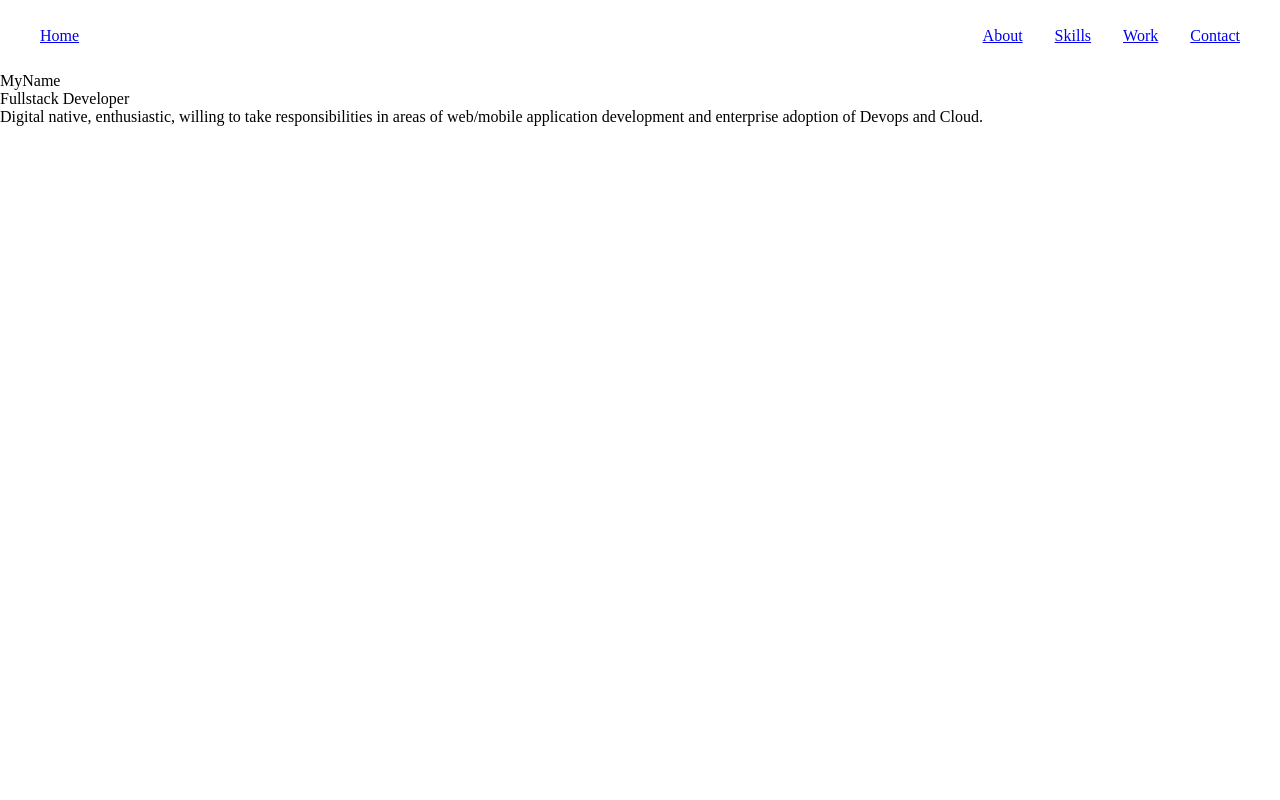
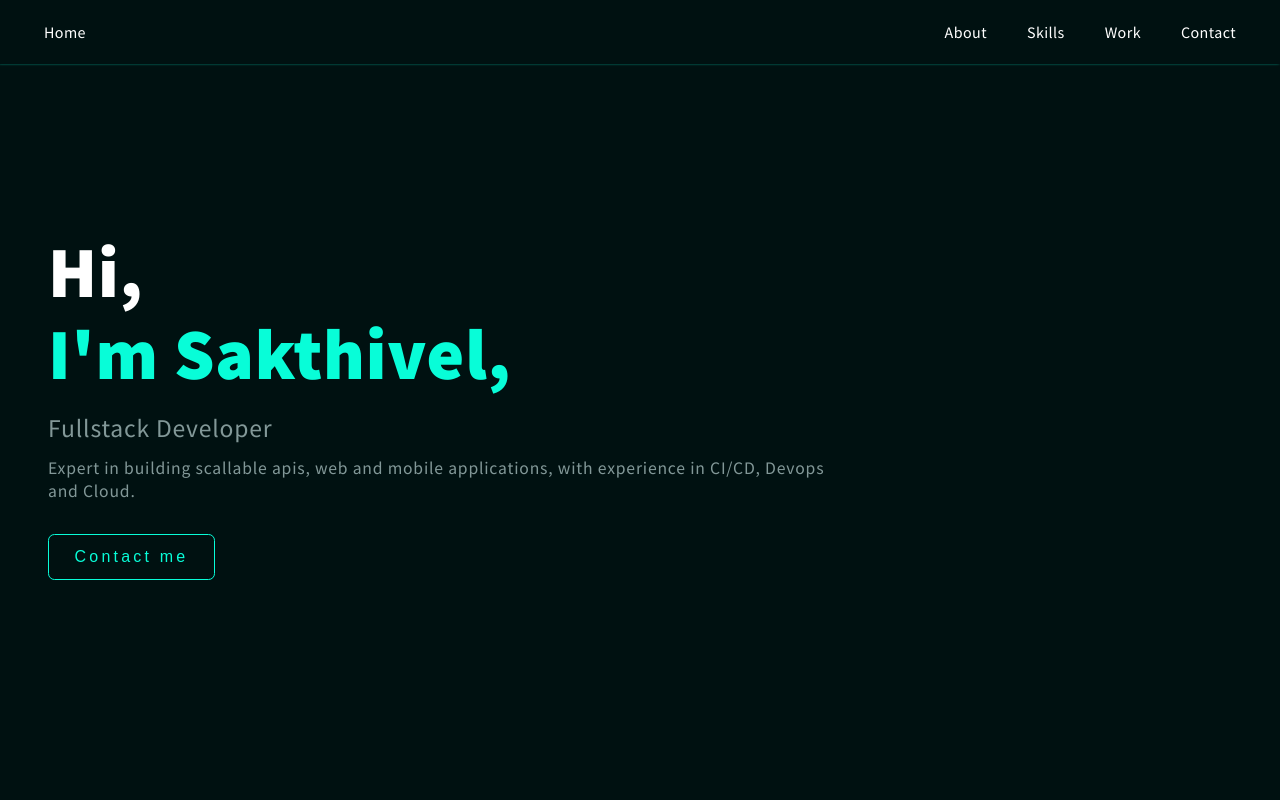
Before and after one commit to m-sakthi/m-sakthi.github.io, a website built with Parcel: page src/index.html in a window 1280 px wide. Shown: the top 800 px of the page. Built offline with nearby package versions, Linux system fonts and the light colour scheme.

Commit message:
Feature: Implemented fullpage scroll and about page

```diff
--- a/src/assets/js/fullPageScroll.js
+++ b/src/assets/js/fullPageScroll.js
@@ -1,3 +1,48 @@
-(function(){
-  console.log("Implament Fullpage scroll")
-})()
+(function () {
+  "use-strict";
+
+  // console.log("window.scrollTowindow.scrollTowindow.scrollTo")
+  // window.scrollTo(0, 0);
+
+  var container = document.getElementById('full-page-container');
+  var sectionContainer = document.getElementById('section-container');
+  var sections = document.querySelectorAll('.page-section');
+  var navLinks = document.getElementById('nav-links-container').querySelectorAll('.nav-link');
+  var scrollingToBottom = '';
+  var scrolledHeight = 0;
+  var debounce = false;
+  var step = 100;
+  // container.style.transform = 'translateY(0)';
+
+  function scrollHandler(event) {
+    event.preventDefault();
+
+    if (!debounce) {
+      debounce = true;
+      scrollingToBottom = event.deltaY > 0;
+
+      var dataOrderId = event.target.getAttribute('data-order-id');
+      if (!dataOrderId) {
+        if (scrollingToBottom && Math.abs(scrolledHeight) < (sections.length - 1) * step) {
+          scrolledHeight -= step;
+        } else if (!scrollingToBottom && scrolledHeight < 0) {
+          scrolledHeight += step;
+        }
+      } else {
+        scrolledHeight = -(dataOrderId * step);
+      }
+
+      sectionContainer.style.transform = `translateY(${scrolledHeight}vh)`;
+
+      setTimeout(() => {
+        debounce = false;
+      }, 1000);
+    }
+  }
+
+  for (var i = 0; i < navLinks.length; i++) {
+    navLinks[i].addEventListener('click', scrollHandler);
+  }
+
+  container.addEventListener('wheel', scrollHandler);
+})();
--- a/src/assets/styles/index.css
+++ b/src/assets/styles/index.css
@@ -1,7 +1,27 @@
+/* Google fonts */
+@import url('https://fonts.googleapis.com/css2?family=Source+Sans+Pro:ital,wght@0,200;0,300;0,400;0,600;0,700;0,900;1,400;1,700&display=swap');
+
 /* CSS variables Declaration */
 :root {
-  --primary: #fe5b03;
-  --top-header-height: 72px;
+  /* colors */
+  --primary: #08fdd8;
+  --primary-200: #14c1a7;
+  --primary-400: #208677;
+  --primary-700: #1b4741;
+  --primary-900: #001111;
+  --primary-901: #001416;
+
+  /*  */
+  --primary-gray: #829898;
+  --gray-600: #878989;
+  --gray-400: #a6b6b6;
+  --gray-200: #c9c9c9;
+
+  --light: #ffffff;
+  --dark: #000909;
+
+  /* sizes */
+  --top-header-height: 64px;
 }
 
 html {
@@ -11,108 +31,16 @@ html {
   -webkit-font-smoothing: antialiased;
 }
 
-html,
-body {
+html, body {
   width: 100%;
   height: 100%;
 }
 
-body {
-  line-height: 1;
-  font-family: sans-serif;
-  overflow-x: hidden;
-  -ms-overflow-style: scrollbar;
-  -webkit-text-size-adjust: none;
-  -webkit-font-smoothing: antialiased;
-}
-
-*,
-*:before,
-*:after {
+*, *:before, *:after {
   box-sizing: inherit;
 }
 
-html,
-body,
-div,
-span,
-applet,
-object,
-iframe,
-h1,
-h2,
-h3,
-h4,
-h5,
-h6,
-p,
-blockquote,
-pre,
-a,
-abbr,
-acronym,
-address,
-big,
-cite,
-code,
-del,
-dfn,
-em,
-img,
-ins,
-kbd,
-q,
-s,
-samp,
-small,
-strike,
-strong,
-sub,
-sup,
-tt,
-var,
-b,
-u,
-i,
-center,
-dl,
-dt,
-dd,
-ol,
-ul,
-li,
-fieldset,
-form,
-label,
-legend,
-table,
-caption,
-tbody,
-tfoot,
-thead,
-tr,
-th,
-td,
-article,
-aside,
-canvas,
-details,
-embed,
-figure,
-figcaption,
-footer,
-header,
-hgroup,
-menu,
-nav,
-output,
-ruby,
-section,
-summary,
-time,
-mark,
-audio,
-video {
+html, body, div, span, applet, object, iframe, h1, h2, h3, h4, h5, h6, p, blockquote, pre, a, abbr, acronym, address, big, cite, code, del, dfn, em, img, ins, kbd, q, s, samp, small, strike, strong, sub, sup, tt, var, b, u, i, center, dl, dt, dd, ol, ul, li, fieldset, form, label, legend, table, caption, tbody, tfoot, thead, tr, th, td, article, aside, canvas, details, embed, figure, figcaption, footer, header, hgroup, menu, nav, output, ruby, section, summary, time, mark, audio, video {
   margin: 0;
   padding: 0;
   border: 0;
@@ -122,34 +50,19 @@ video {
 }
 
 /* HTML5 display-role reset for older browsers */
-article,
-aside,
-details,
-figcaption,
-figure,
-footer,
-header,
-hgroup,
-menu,
-nav,
-section {
+article, aside, details, figcaption, figure, footer, header, hgroup, menu, nav, section {
   display: block;
 }
 
-ol,
-ul {
+ol, ul {
   list-style: none;
 }
 
-blockquote,
-q {
+blockquote, q {
   quotes: none;
 }
 
-blockquote:before,
-blockquote:after,
-q:before,
-q:after {
+blockquote:before, blockquote:after, q:before, q:after {
   content: '';
   content: none;
 }
@@ -182,9 +95,46 @@ table {
   height: 100vh;
 }
 
+.color-primary {
+  color: var(--primary);
+}
+
+button {
+  font-size: 1rem;
+  background-color: transparent;
+  padding: 0.8rem 1.6rem;
+  outline: none;
+  border: 1px Solid;
+  width: fit-content;
+  letter-spacing: 0.2rem;
+  border-radius: 0.4rem;
+  transition: color 0.3s ease-in, background-color 0.3s ease-in;
+}
+
+button.primary {
+  border-color: var(--primary);
+  color: var(--primary);
+}
+
+button.primary:hover {
+  background-color: var(--primary);
+  color: var(--primary-900);
+}
+
 /* App styles */
-.page-container {
-  /* margin-top: var(--top-header-height); */
+
+body {
+  line-height: 1;
+  font-family: 'Source Sans Pro', sans-serif;
+  overflow-x: hidden;
+  -ms-overflow-style: scrollbar;
+  -webkit-text-size-adjust: none;
+  -webkit-font-smoothing: antialiased;
+}
+
+#section-container {
+  transition: 1s cubic-bezier(0.5, 0, 0.5, 1);
+  color: #ffF;
 }
 
 .profile-image {
@@ -195,9 +145,10 @@ table {
 
 .navigation {
   justify-content: space-between;
-  padding-right: 24px;
-  padding-left: 24px;
+  padding-right: 1.5rem;
+  padding-left: 1.5rem;
   z-index: 10;
+  box-shadow: -1px -1px 3px 0px var(--primary);
 }
 
 .nav-top {
@@ -208,10 +159,63 @@ table {
 
 .nav-link {
   display: inline-block;
-  padding: 16px;
+  padding: 20px;
+  color: var(--light);
+  text-decoration: none;
+  font-size: 1rem;
+  letter-spacing: 0.4px;
+  transition: color 0.3s;
+}
+
+.nav-link:hover {
+  color: var(--primary);
 }
 
 .page-section {
   position: relative;
   padding-top: var(--top-header-height);
 }
+
+.page-section:nth-child(odd) {
+	background-color: var(--primary-900);
+}
+
+.page-section:nth-child(even) {
+	background-color: var(--primary-901);
+}
+
+/* Hero Banner */
+.hero-banner {
+  display: flex;
+  flex-direction: column;
+  justify-content: center;
+  height: 100%;
+  padding: 5rem 3rem 8rem;
+}
+
+.hero-banner > h2 {
+  margin-bottom: 0.6rem;
+}
+
+.hero-txt {
+  font-size: 4.5rem;
+  font-weight: 800;
+  letter-spacing: .05rem;
+}
+
+.hero-subtitle {
+  font-size: 1.6rem;
+  margin: 1rem 0;
+  letter-spacing: .05rem;
+  color: var(--primary-gray);
+}
+
+.hero-description {
+  font-size: 1.1rem;
+  letter-spacing: 0.05rem;
+  width: 80%;
+  max-width: 800px;
+  color: var(--primary-gray);
+  line-height: 1.4rem;
+  margin-bottom: 2rem;
+}
--- a/src/index.html
+++ b/src/index.html
@@ -11,30 +11,41 @@
     <meta name="description" content="Portfolio of Sakthivel Murugadas - Fullstack developer" />
     <meta name="keywords"
       content="sakthivel, sakthivel murugadas, murugadas, fullstack, sakthivel fullstack, sakthivel fullstack developer" />
+
     <link rel="icon" href="assets/images/favicon.png" />
     <link rel="stylesheet" href="assets/styles/index.css" />
+
+    <script>
+      window.onbeforeunload = function () {
+        history.scrollRestoration = 'manual';
+        window.scrollTo(0, 0);
+      }
+    </script>
   </head>
 
   <body>
     <div id="full-page-container">
-
       <nav class="navigation nav-top width-full flx-row flx-x-center">
         <a class="nav-link" href="/">Home</a>
-        <div class="flx-row flx-x-center flx-y-center">
-          <a class="nav-link" href="#about">About</a>
-          <a class="nav-link" href="#skills">Skills</a>
-          <a class="nav-link" href="#work">Work</a>
-          <a class="nav-link" href="#contact">Contact</a>
+        <div id="nav-links-container" class="flx-row flx-x-center flx-y-center">
+          <a class="nav-link" data-order-id="0" href="#about">About</a>
+          <a class="nav-link" data-order-id="1" href="#skills">Skills</a>
+          <a class="nav-link" data-order-id="2" href="#work">Work</a>
+          <a class="nav-link" data-order-id="3" href="#contact">Contact</a>
         </div>
       </nav>
-
-      <!-- <div class="page-container"> -->
+      <div id="section-container" class="page-container">
         <section id="about" class="page-section full-page">
-        <h2>MyName</h2>
-        <h3>Fullstack Developer</h3>
-        <div class="overview">
-          Digital native, enthusiastic, willing to take responsibilities in areas of
-          <b>web/mobile application development</b> and enterprise adoption of <b>Devops and Cloud</b>.
+          <div class="hero-banner">
+            <h2 class="hero-txt">Hi,</h2>
+            <h2 class="hero-txt color-primary">I'm Sakthivel,</h2>
+            <h3 class="hero-subtitle">Fullstack Developer</h3>
+            <div class="hero-description">
+              <!-- Digital native, enthusiastic, willing to take responsibilities in areas of
+              web/mobile application development and enterprise adoption of Devops and Cloud. -->
+              Expert in building scallable apis, web and mobile applications, with experience in CI/CD, Devops and Cloud.
+            </div>
+            <button class="primary">Contact me</button>
           </div>
         </section>
 
@@ -97,6 +108,9 @@
           </ul>
         </footer> -->
       </div>
+    </div>
+
+    <script type="text/javascript" src="assets/js/fullPageScroll.js"></script>
   </body>
 
 </html>
```
Lines whose indentation alone changed are shown as unchanged.
